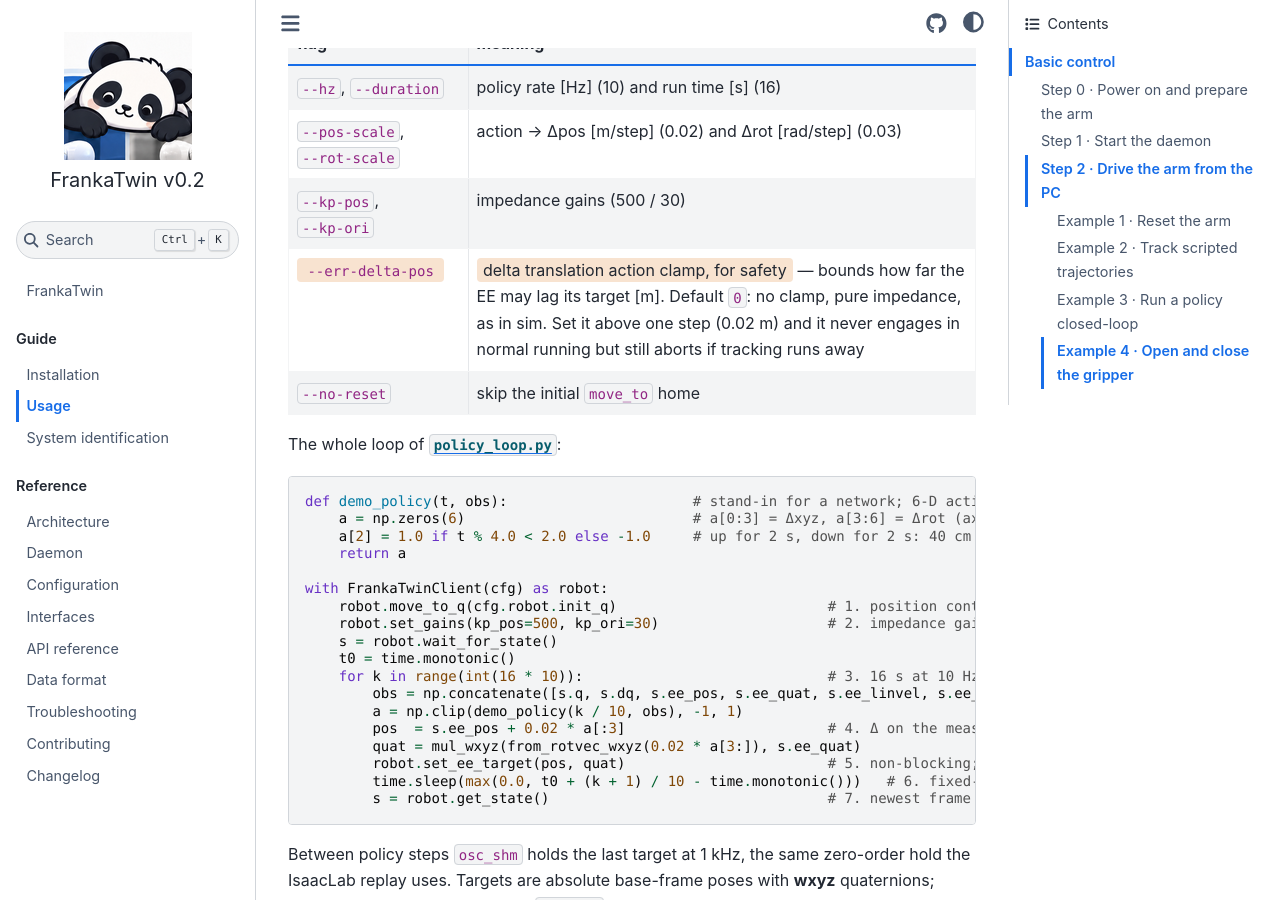
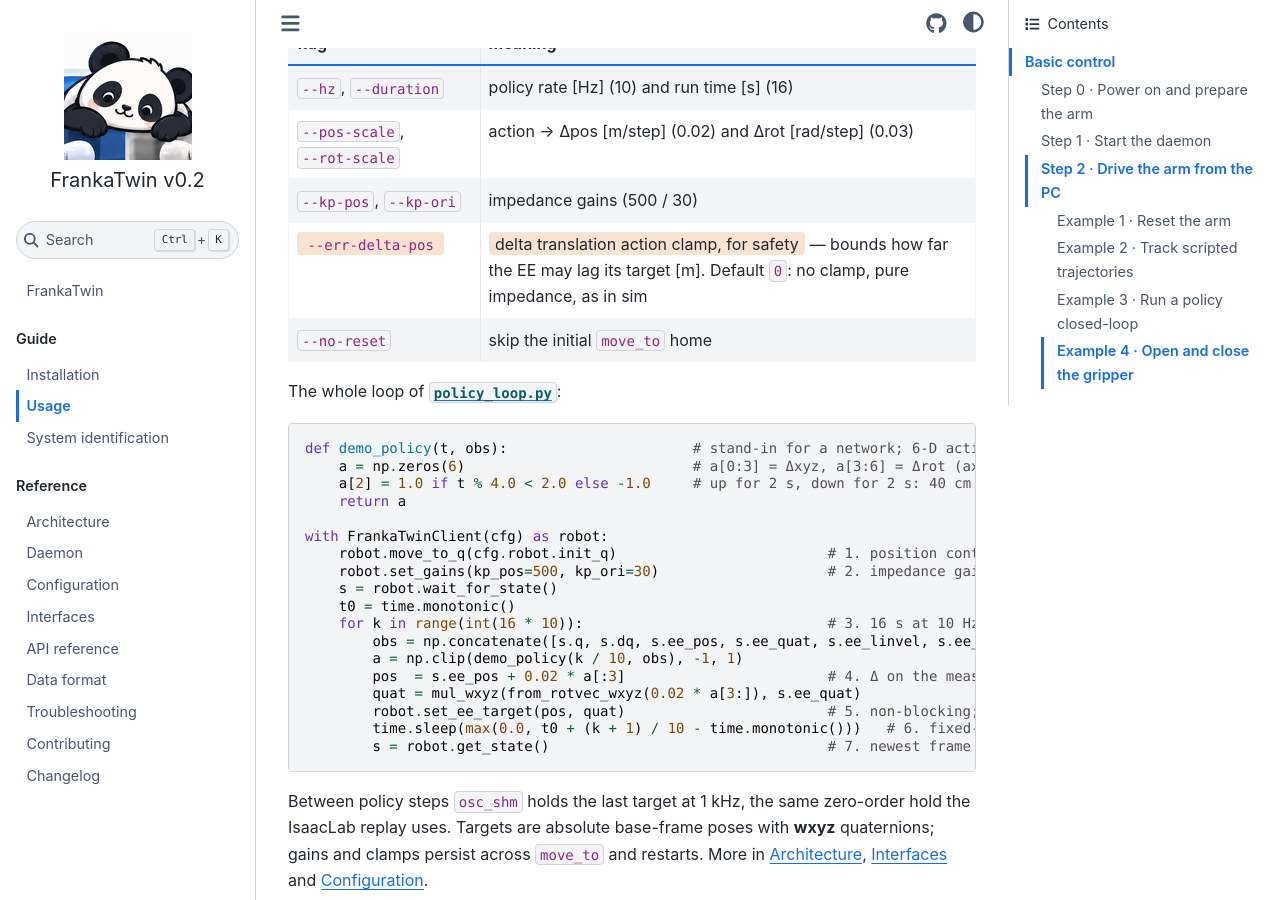
Before and after one commit to tsrobcvai/frankatwin, a Sphinx documentation site: the page built from docs/usage.md, in a window 1280 px wide and 900 px high, scrolled down 4012 px. Built offline with Sphinx 7.4.7 and the Sphinx Book theme 1.1.4, drawn with Linux system fonts in a browser that asks for light colours.

Commit message:
docs(usage): trim the --err-delta-pos row to what it is and its default
Co-Authored-By: Claude Opus 5 <noreply@anthropic.com>

```diff
--- a/docs/usage.md
+++ b/docs/usage.md
@@ -169,7 +169,7 @@ python examples/policy_loop.py --hz 20 --pos-scale 0.0025 --no-reset
 | `--hz`, `--duration` | policy rate [Hz] (10) and run time [s] (16) |
 | `--pos-scale`, `--rot-scale` | action → Δpos [m/step] (0.02) and Δrot [rad/step] (0.03) |
 | `--kp-pos`, `--kp-ori` | impedance gains (500 / 30) |
-| [`--err-delta-pos`]{.flag-safety} | [delta translation action clamp, for safety]{.flag-safety} — bounds how far the EE may lag its target [m]. Default `0`: no clamp, pure impedance, as in sim. Set it above one step (0.02 m) and it never engages in normal running but still aborts if tracking runs away |
+| [`--err-delta-pos`]{.flag-safety} | [delta translation action clamp, for safety]{.flag-safety} — bounds how far the EE may lag its target [m]. Default `0`: no clamp, pure impedance, as in sim |
 | `--no-reset` | skip the initial `move_to` home |
 
 The whole loop of [`policy_loop.py`](https://github.com/tsrobcvai/frankatwin/blob/v0.2/examples/policy_loop.py):
```
